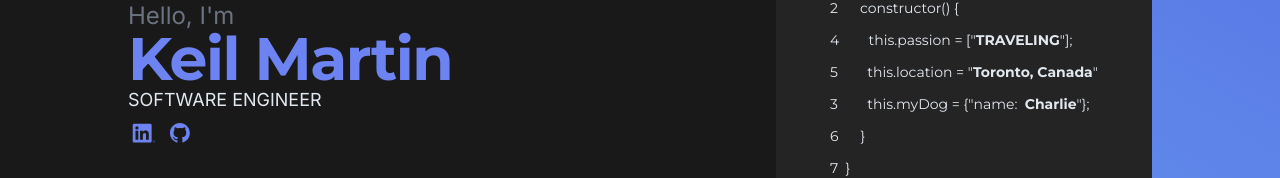
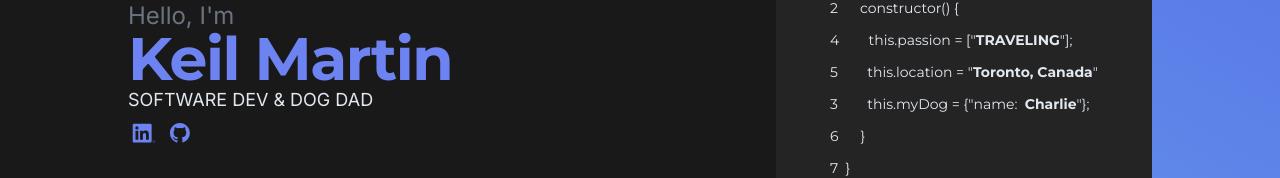
Before and after one commit to keilmart/portfolioV3, a Next.js app: page / in a window 1280 px wide. Shown: the part 232-410 px from the top of the page. Built offline with nearby package versions, Linux system fonts and the light colour scheme; no server answers; the database is empty.

Commit message:
Hero update

```diff
--- a/components/Homepage/Hero.js
+++ b/components/Homepage/Hero.js
@@ -37,7 +37,7 @@ const Hero = () => {
           Keil Martin
         </h1>
         <span className="inline-block antialiased uppercase text-md sm:text-lg text-tertiary dark:text-slate-200">
-          Software Engineer
+          Software Dev & Dog Dad
         </span>
         <ul className="flex flex-row pt-1 pl-1 text-sm text-md text-syncWave sm:pt-2">
           <li className="pr-3 transition duration-500 ease-in-out hover:scale-110">
```
